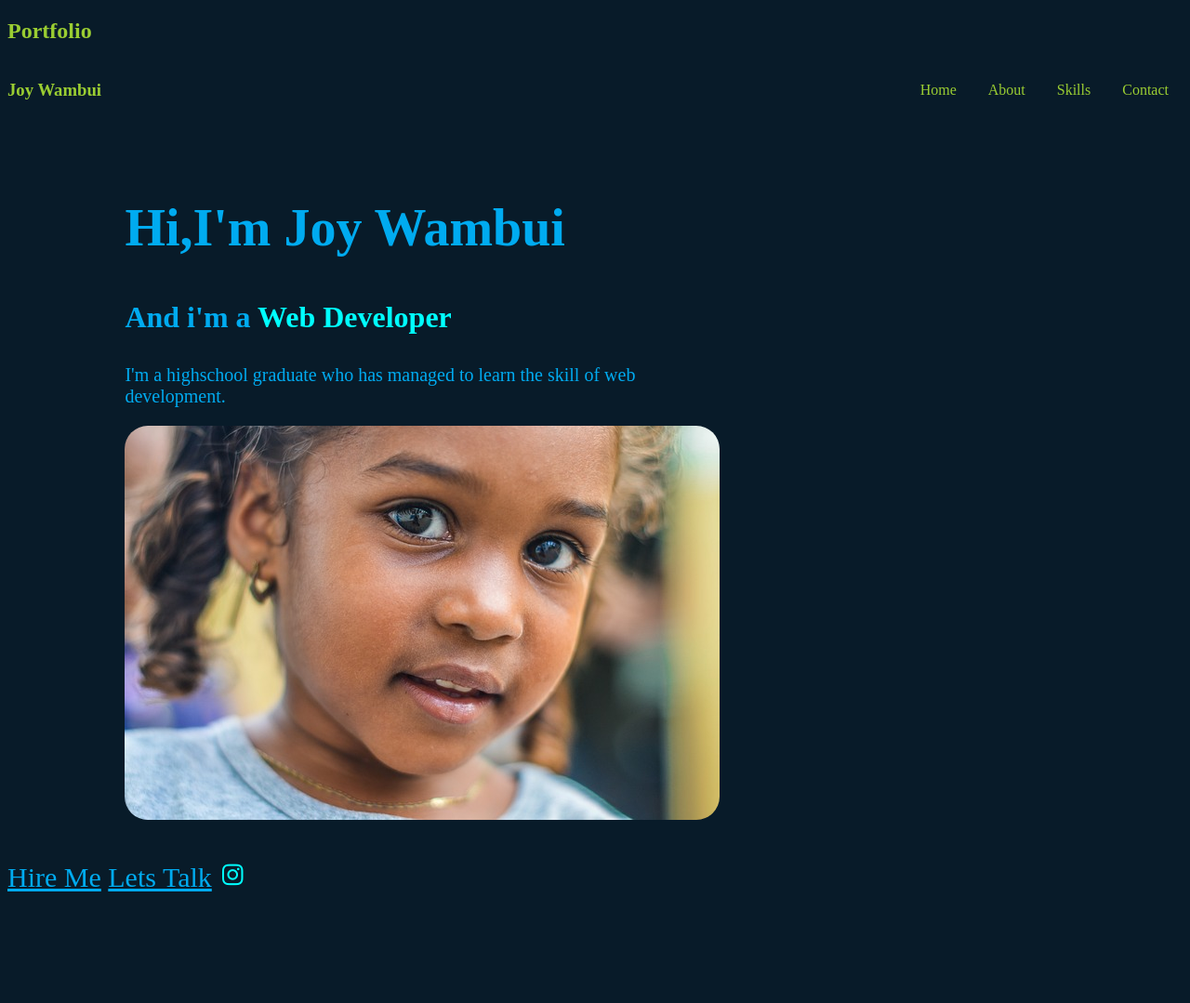
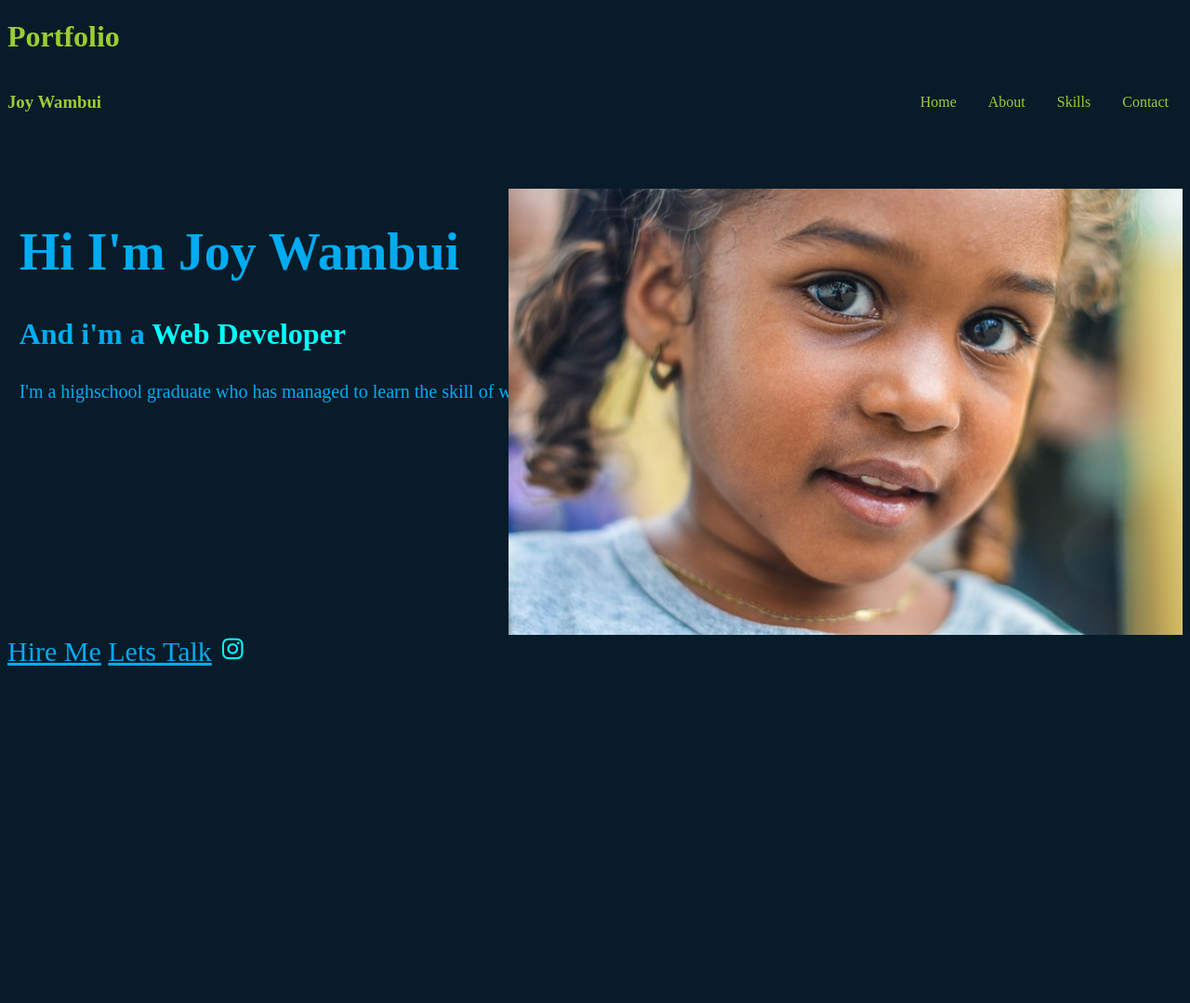
Before and after one commit to bobojoy/reject, a plain HTML site: page index.html in a window 1280 px wide. Shown: the whole page at 93% size. After the commit the page ends 841 px from the top, so only its background shows below. Drawn offline with nearby package versions, Linux system fonts and the light colour scheme.

Commit message:
added new features

```diff
--- a/css/styles.css
+++ b/css/styles.css
@@ -36,38 +36,45 @@ header h1:hover{
     color:blueviolet;
     cursor: pointer;
  }
- .main-section {
-    height: 100vh;
-    display: flex;
-    align-items: center;
-    padding: 0 10%;
- }
 
-.info{
-    max-width: 600px;
+
+#info{
+    justify-content: space-between;
+    margin-left: 1%;
+
 }
 
-.info h1 {
+#info h1 {
     font-size: 56px;
     font-weight: 700;
+    margin-top: 100px;
+
 }
 
-.info h3 {
+#info h3 {
     font-size: 32px;
     font-weight: 700;
     color: #00abf0;
 }
-.info h3 span{
+
+#info h3 span{
     color: aqua;
 }
 
-.info p {
+#info p {
     font-size: 20px;
 
 }
-.info img{
-    border-radius: 25px;
+#img {
+    display: flex;
+    justify-content: end;
+    margin-top: -250px;
+    height: 60vh;
+    border-radius: 50px;
+
 }
+
+
  .button-box{
     width: 500px;
     height:150px;
--- a/index.html
+++ b/index.html
@@ -10,8 +10,7 @@
 </head>
 <body>
     <!-- heading section -->
-    <section id="heading">
-        <header>
+    <header>
             <h1>Portfolio</h1>
 
         </header>
@@ -30,18 +29,22 @@
     </section>
 
     <!-- main section -->
-    <section class="main-section">
-        <div class="info">
-            <h1>Hi,I'm Joy Wambui</h1>
+
+        <div id="info">
+
+            <h1>Hi I'm Joy Wambui</h1>
             <h3>And i'm a <span>Web Developer</span></h3>
             <p>I'm a highschool graduate who has managed to learn the skill of web development.</p>
+        </div>
+
+
+        <div id="img">
             <img src="images/black girl.jpg" alt="">
         </div>
 
-    </section>
 
     <!-- footer section -->
-    <section class="footer">
+
         <div class="button-box">
             <a href="#">Hire Me</a>
             <a href="#">Lets Talk</a>
```
